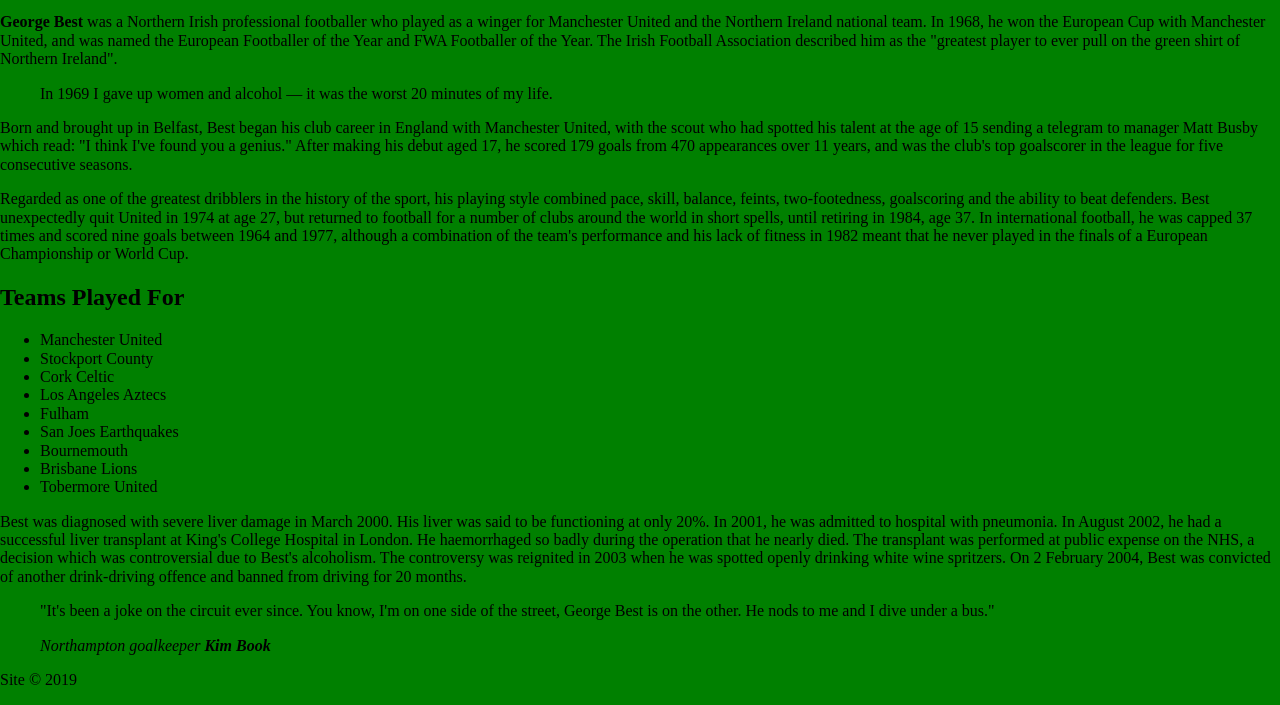
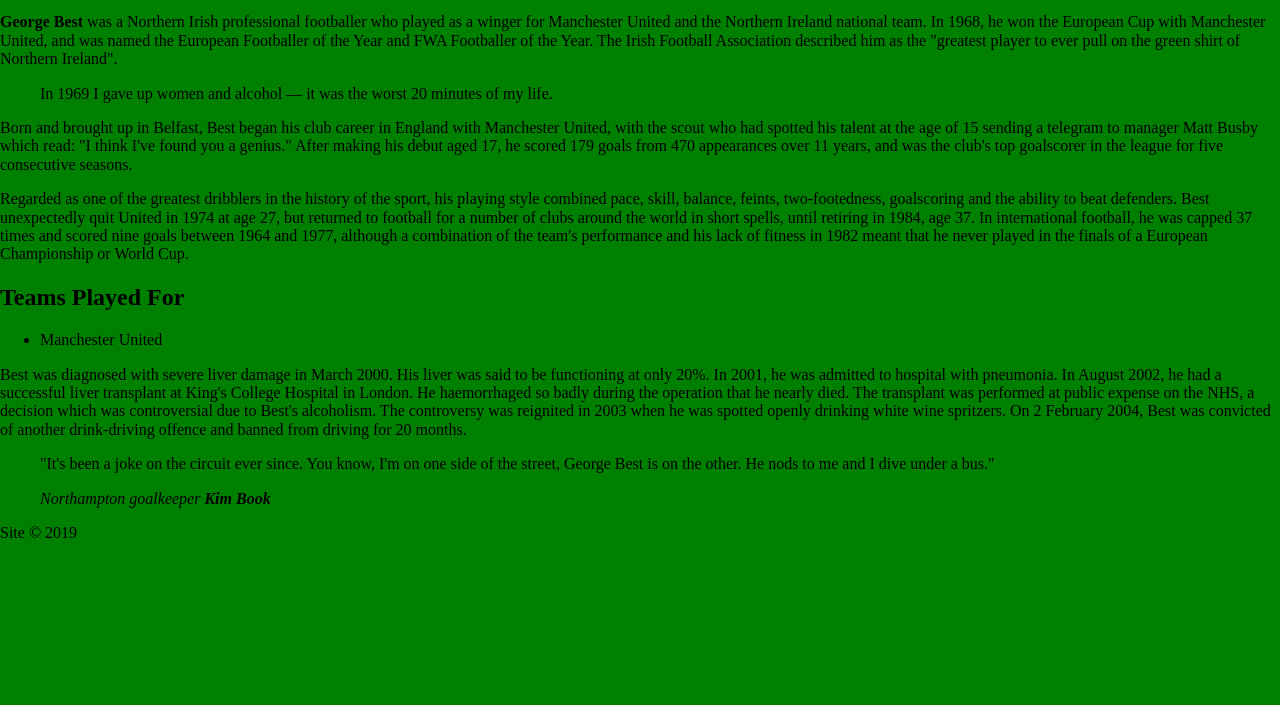
Before and after one commit to cole007/sass-demo, a plain HTML site: page index.html in a window 1280 px wide. Shown: the part 119-824 px from the top of the page. After the commit the page ends 800 px from the top, so only its background shows below. Drawn offline with Linux system fonts and the light colour scheme.

Commit message:
Remove all teams but Manu

```diff
--- a/index.html
+++ b/index.html
@@ -27,14 +27,6 @@
 
 			<ul>
 			   <li>Manchester United</li>
-			   <li>Stockport County</li>
-			   <li>Cork Celtic</li>
-			   <li>Los Angeles Aztecs</li>
-			   <li>Fulham</li>
-			   <li>San Joes Earthquakes</li>
-			   <li>Bournemouth</li>
-			   <li>Brisbane Lions</li>
-			   <li>Tobermore United</li>
 			</ul>
 
 			<p>Best was diagnosed with severe liver damage in March 2000. His liver was said to be functioning at only 20%. In 2001, he was admitted to hospital with pneumonia. In August 2002, he had a successful liver transplant at King's College Hospital in London. He haemorrhaged so badly during the operation that he nearly died. The transplant was performed at public expense on the NHS, a decision which was controversial due to Best's alcoholism. The controversy was reignited in 2003 when he was spotted openly drinking white wine spritzers. On 2 February 2004, Best was convicted of another drink-driving offence and banned from driving for 20 months.</p>
```
